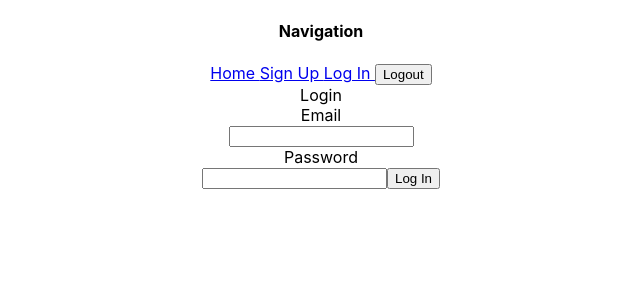
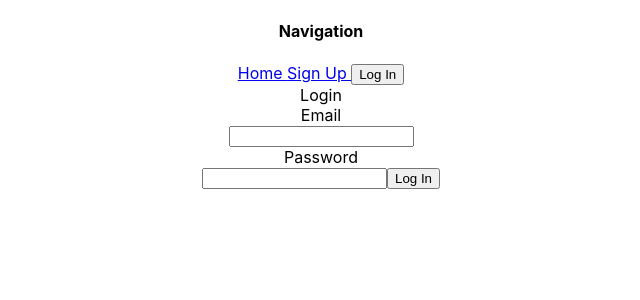
Before and after one commit to badihaki/phase-4-project, a React (Create React App) app in the folder client/: page /login in a window 1280 px wide. Shown: the top 300 px of the page, without its empty margins (319-959 px from the left). Built offline with nearby package versions, Linux system fonts and the light colour scheme; no server answers.

Commit message:
user can stay logged in. navigation bar has been updated with a button component that dynamically changed in response to user state

```diff
--- a/client/src/Components/LogIn.js
+++ b/client/src/Components/LogIn.js
@@ -14,7 +14,6 @@ function LogIn(){
         //
         e.preventDefault();
         console.log(userLoginForm)
-        clearForm();
         fetch("/login",{
             method: "POST",
             headers: {
@@ -34,6 +33,7 @@ function LogIn(){
                 }
             }
         )
+        clearForm();
     }
 
     function loginSuccessful(data){
--- a/client/src/NavigationBar.js
+++ b/client/src/NavigationBar.js
@@ -6,25 +6,40 @@ function NavigationBar(){
     // will need to fetch to /me
     // will need state to determine if user is logged in
 
-    const { user } = useContext(UserContext);
+    const { user, setUser } = useContext(UserContext);
 
     function LoginLogoutButton(){
-        function handleClick(e){
-            e.preventDefault();
-            if(user){
-                return <Link to={"/login"} />
-            }
-            else{
-                logOut();
-            }
+
+        function logOut(){
+            // console.log("logout//delete");
+            fetch("/logout",{
+                method: "DELETE"
+            }).then( ()=> {
+                console.log("setting user to null");
+                setUser(null)
+                // debugger;
+            })
+            return <Link to={"/"} />
         }
 
-        function logOut(){
-            console.log("logout//delete");
+        function LogInButton(){
+            return (
+                <Link to={"/login"}>
+                    <button> Log In </button>
+                </Link>
+            )
+        }
+        function LogOutButton(){
+            return (
+                <button onClick={logOut}>
+                    Log Out
+                </button>
+
+            )
         }
 
         return(
-            <button onClick={handleClick}>{ user? "Login":"Logout" }</button>
+            <span>{user? <LogOutButton /> : <LogInButton /> }</span>
         )
     }
 
@@ -32,8 +47,7 @@ function NavigationBar(){
         <div>
             <h4>Navigation</h4>
             <Link to={"/"}> Home </Link>
-            <Link to={"/signup"}> Sign Up </Link>
-            <Link to={"/login"}> Log In </Link>
+            { user? "" : <Link to={"/signup"}> Sign Up </Link> }
             <LoginLogoutButton />
         </div>
     )
```
Also changed, not shown: 1 other file (tests, documents, lock files or other folders).
